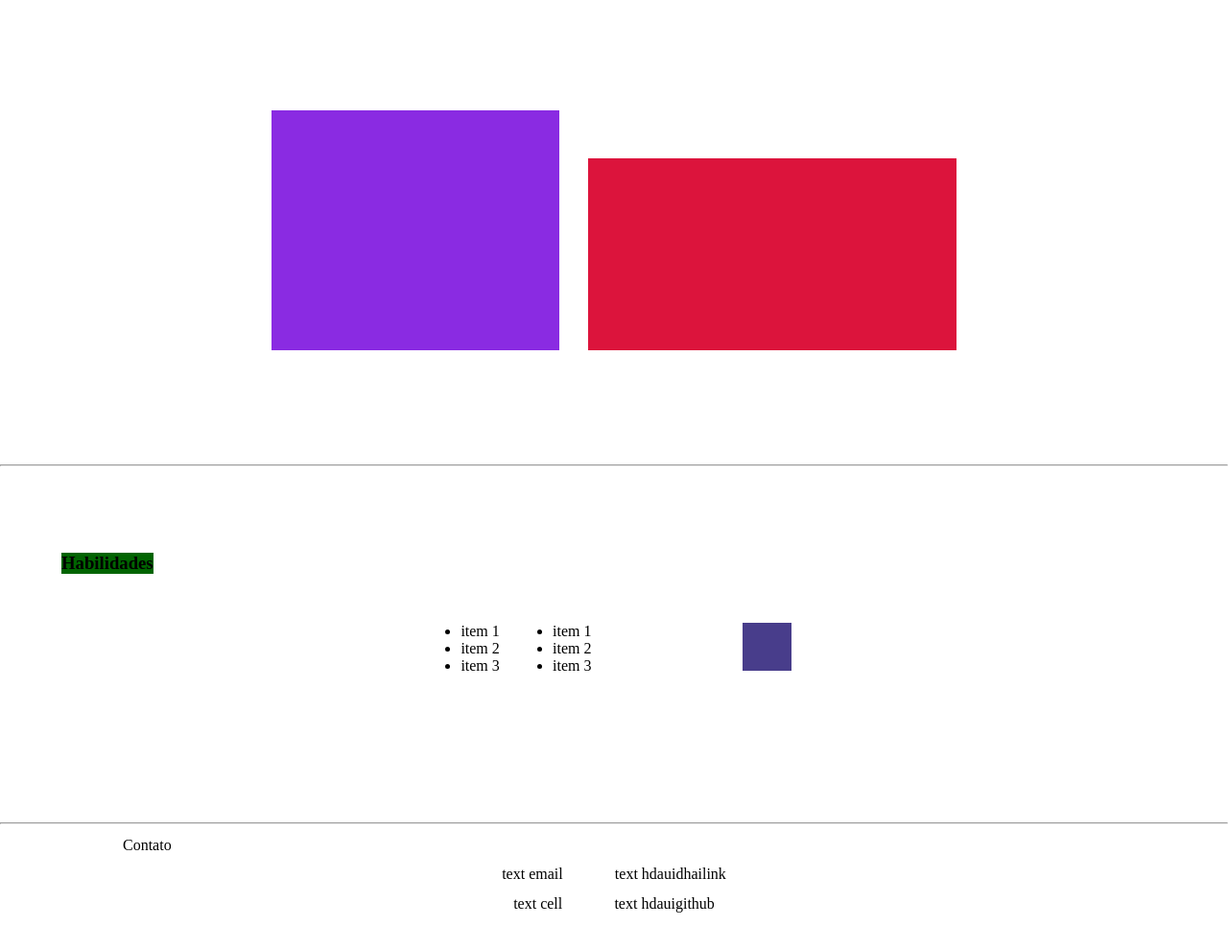
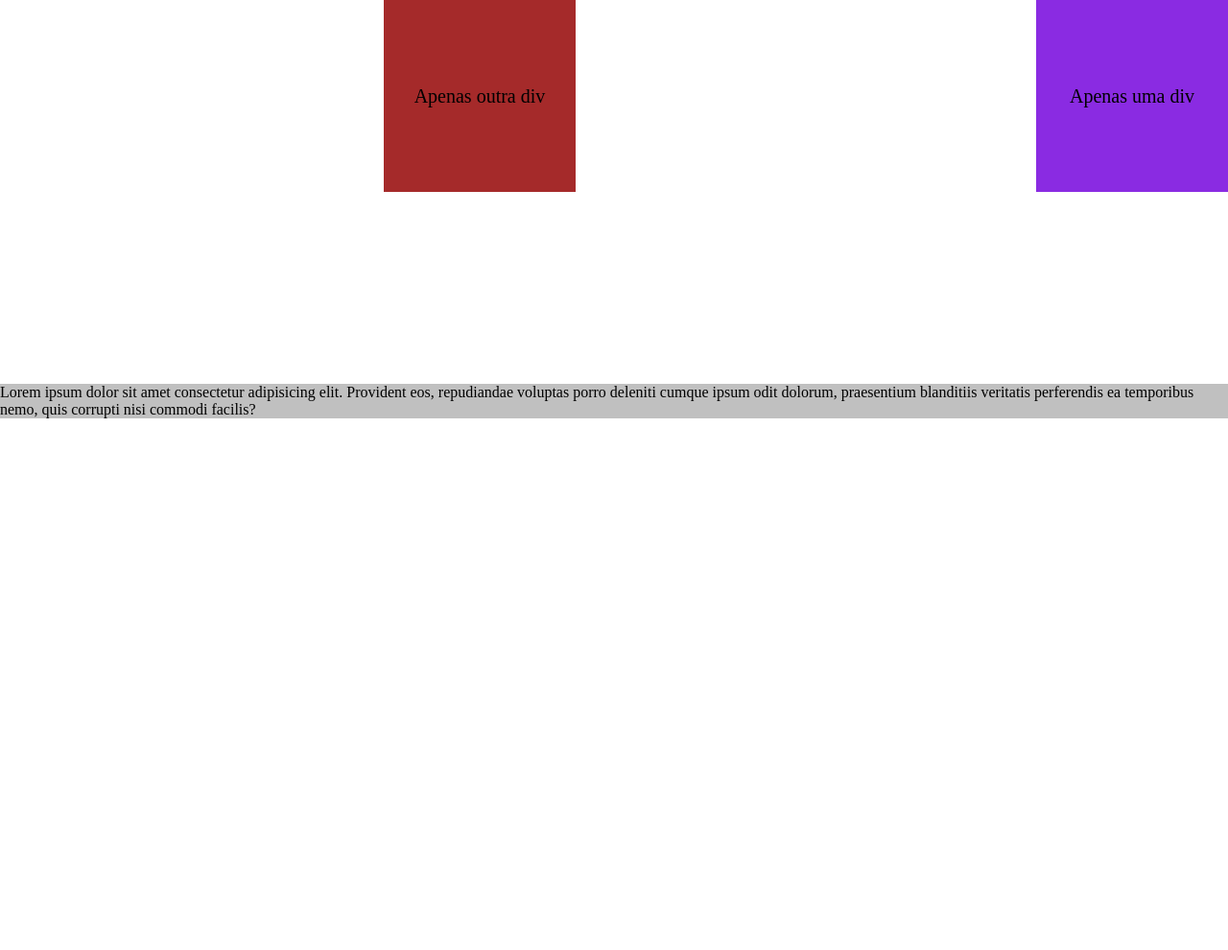
Before and after one commit to lucasportella/Teste, a plain HTML site: page index.html in a window 1280 px wide. Shown: the whole page at 96% size. After the commit the page ends 800 px from the top, so only its background shows below. Drawn offline with Linux system fonts and the light colour scheme.

Commit message:
test commit zsh

```diff
--- a/index.html
+++ b/index.html
@@ -10,58 +10,15 @@
 </head>
 
 <body>
-    <section class="section section-1">
-        <div class="picture-text">
-            <div class="picture">
-            </div>
-            <div class="text">
-            </div>
+    <div class="div div-1">Apenas uma div</div>
+    <div class="teste">
+        <div class="div div-2">
+            <p>Apenas outra div</p>
         </div>
-    </section>
-    <hr>
-
-
-    <section class="section section-2">
-        <div class="engloba-elementos-section-2">
-            <h3>Habilidades</h3>
-            <div class="skills skills-1">
-                <ul class="ul-1">
-                    <li>item 1</li>
-                    <li>item 2</li>
-                    <li>item 3</li>
-                </ul>
-            </div>
-            <div class="skills skills-2">
-                <ul class="ul-2">
-                    <li>item 1</li>
-                    <li>item 2</li>
-                    <li>item 3</li>
-                </ul>
-            </div>
-            <div class="gear-picture"></div>
-        </div>
-    </section>
-    <hr>
-
-
-    <section class="section section-3">
-        <div class="contact-title">Contato</div>
-        <div class="engloba-elementos-section-3">
-
-            <div class="email-link">
-                <div class="email">text email</div>
-                <div class="linkedin">text hdauidhailink</div>
-            </div>
-
-            <div class="cell-github">
-                <div class="cell-phone">text cell </div>
-                <div class="github">text hdauigithub</div>
-            </div>
-
-        </div>
-    </section>
-
-
+    </div>
+    <p class="pe">Lorem ipsum dolor sit amet consectetur adipisicing elit. Provident eos, repudiandae voluptas porro
+        deleniti cumque ipsum odit dolorum, praesentium blanditiis veritatis perferendis ea temporibus nemo, quis
+        corrupti nisi commodi facilis?</p>
 </body>
 
 </html>
--- a/style.css
+++ b/style.css
@@ -1,134 +1,35 @@
 * {
     margin: 0%;
     padding: 0%;
+    border: 0%;
 }
 
-
-
-
-
-.section-1 {
-    padding: 5% 0%;
-}
-
-.picture-text {
-    text-align: center;
-    margin: 3% 0%;
-
-}
-
-.picture {
-    width: 300px;
-    height: 250px;
-    background-color: blueviolet;
-    display: inline-block;
-    margin: 1%;
-}
-
-.text {
-    width: 30%;
+.div {
+    width: 200px;
     height: 200px;
-    background-color: crimson;
-    display: inline-block;
-    margin: 1%;
-    text-align: justify;
-}
-
-
-
-
-
-
-
-
-
-.section-2 {
-    padding: 5% 0%;
-}
-
-
-.engloba-elementos-section-2 {
-    text-align: center;
-    margin-bottom: 5%;
-}
-
-h3 {
-    width: fit-content;
-    margin: 2%;
-    margin-left: 5%;
-    background-color: darkgreen;
+    font-size: 20px;
+    line-height: 200px;
     text-align: center;
 }
 
-.skills {
-    display: inline-block;
-    margin: 2%;
+.div-1 {
+    background-color: blueviolet;
+    float: right;
 }
 
-.gear-picture {
-    min-width: 4%;
-    height: 50px;
-    background-color: darkslateblue;
-    display: inline-block;
-    margin-left: 10%;
+.div-2 {
+    background-color: brown;
+    float: right;
 }
 
-
-
-
-
-
-
-
-.section-3 {
-    margin-top: 1%;
-    margin-bottom: 5%;
+.div-2 p {
 }
 
-.contact-title {
-    margin: 1%;
-    margin-left: 10%;
+.pe {
+ background-color: silver;
 }
 
-.engloba-elementos-section-3 {
-    text-align: center;
+.teste {
+    width: 600px;
+    height: 400px;
 }
-
-.email-link {
-    margin: 1%;
-}
-
-.cell-github {
-    margin: 1%;
-
-
-}
-
-.email-link {
-    margin: 1%;
-
-}
-
-.email {
-    display: inline-block;
-    margin-left: 2%;
-    margin-right: 2%;
-}
-
-.linkedin {
-    display: inline-block;
-    margin-left: 2%;
-    margin-right: 2%;
-}
-
-.cell-phone {
-    display: inline-block;
-    margin-left: 2%;
-    margin-right: 2%;
-}
-
-.github {
-    display: inline-block;
-    margin-left: 2%;
-    margin-right: 2%;
-}
```
